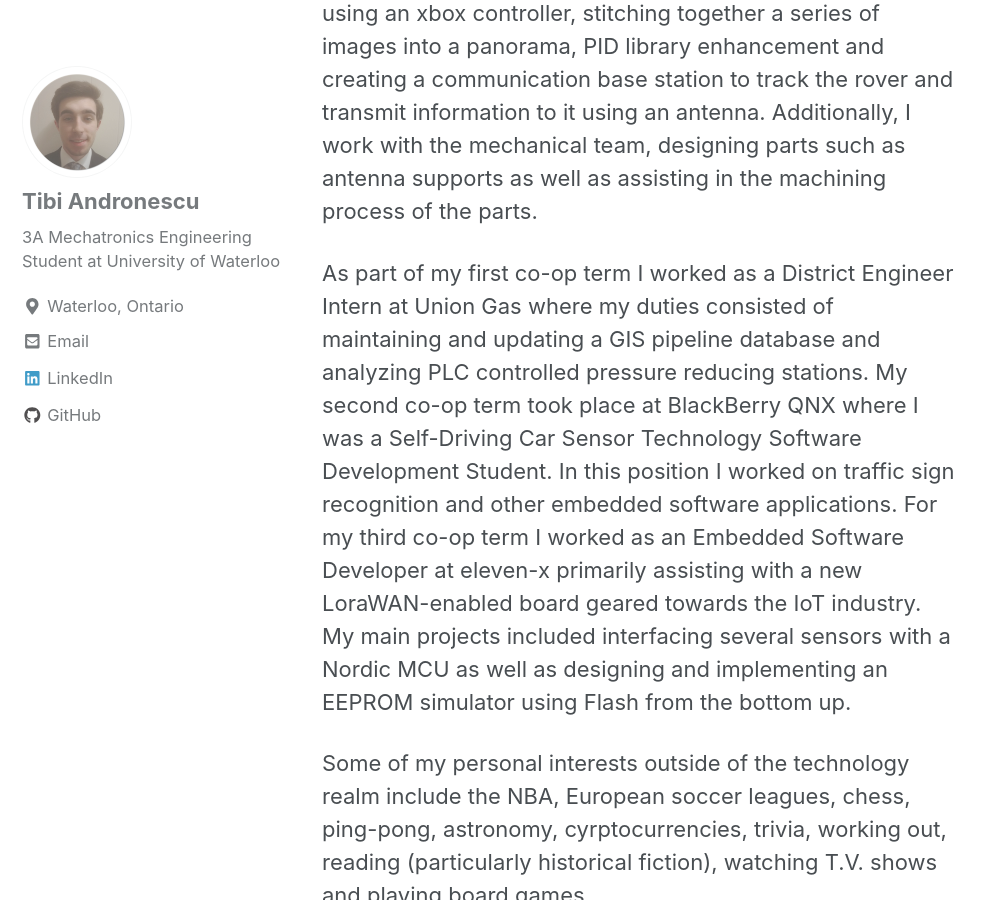
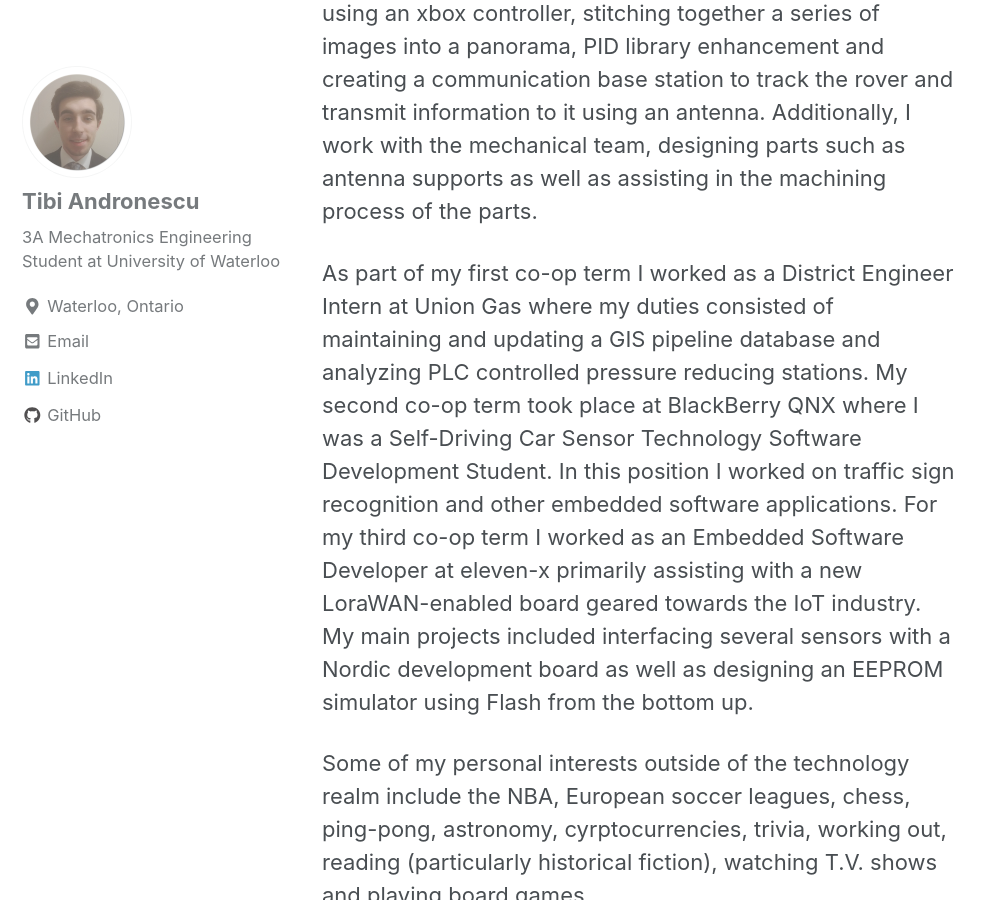
Before and after one commit to tandronescu/tandronescu.github.io, a Jekyll site: the page built from _pages/about.md, in a window 1280 px wide and 900 px high, scrolled down 590 px. Shown: the whole window, without its empty margins (0-994 px from the left). Built offline with Jekyll 4.4.1, drawn with Linux system fonts in a browser that asks for light colours; nearby versions of some CDN libraries.

```diff
--- a/_pages/about.md
+++ b/_pages/about.md
@@ -7,6 +7,6 @@ Currently I am in my 3A Term for Mechatronics Engineering at the University of W
 
 I dedicate a signficant amount of my time to the University of Waterloo Robotics Student Design team working on the University Rover Challenge robot. The objective of this competition is to build and design the next generation of Mars Rover Robots. I am a software/firmware team member operating in a ROS environment primarily using C++ and Python. I've worked on projects such as controlling the rover using an xbox controller, stitching together a series of images into a panorama, PID library enhancement and creating a communication base station to track the rover and transmit information to it using an antenna. Additionally, I work with the mechanical team, designing parts such as antenna supports as well as assisting in the machining process of the parts.
 
-As part of my first co-op term I worked as a District Engineer Intern at Union Gas where my duties consisted of maintaining and updating a GIS pipeline database and analyzing PLC controlled pressure reducing stations. My second co-op term took place at BlackBerry QNX where I was a Self-Driving Car Sensor Technology Software Development Student. In this position I worked on traffic sign recognition and other embedded software applications. For my third co-op term I worked as an Embedded Software Developer at eleven-x primarily assisting with a new LoraWAN-enabled board geared towards the IoT industry. My main projects included interfacing several sensors with a Nordic MCU as well as designing and implementing an EEPROM simulator using Flash from the bottom up.
+As part of my first co-op term I worked as a District Engineer Intern at Union Gas where my duties consisted of maintaining and updating a GIS pipeline database and analyzing PLC controlled pressure reducing stations. My second co-op term took place at BlackBerry QNX where I was a Self-Driving Car Sensor Technology Software Development Student. In this position I worked on traffic sign recognition and other embedded software applications. For my third co-op term I worked as an Embedded Software Developer at eleven-x primarily assisting with a new LoraWAN-enabled board geared towards the IoT industry. My main projects included interfacing several sensors with a Nordic development board as well as designing an EEPROM simulator using Flash from the bottom up.
 
 Some of my personal interests outside of the technology realm include the NBA, European soccer leagues, chess, ping-pong, astronomy, cyrptocurrencies, trivia, working out, reading (particularly historical fiction), watching T.V. shows and playing board games.
```
Also changed, not shown: _posts/2018-07-20-Electric-Longboard.md (+4 -2 lines), 18 other files.
